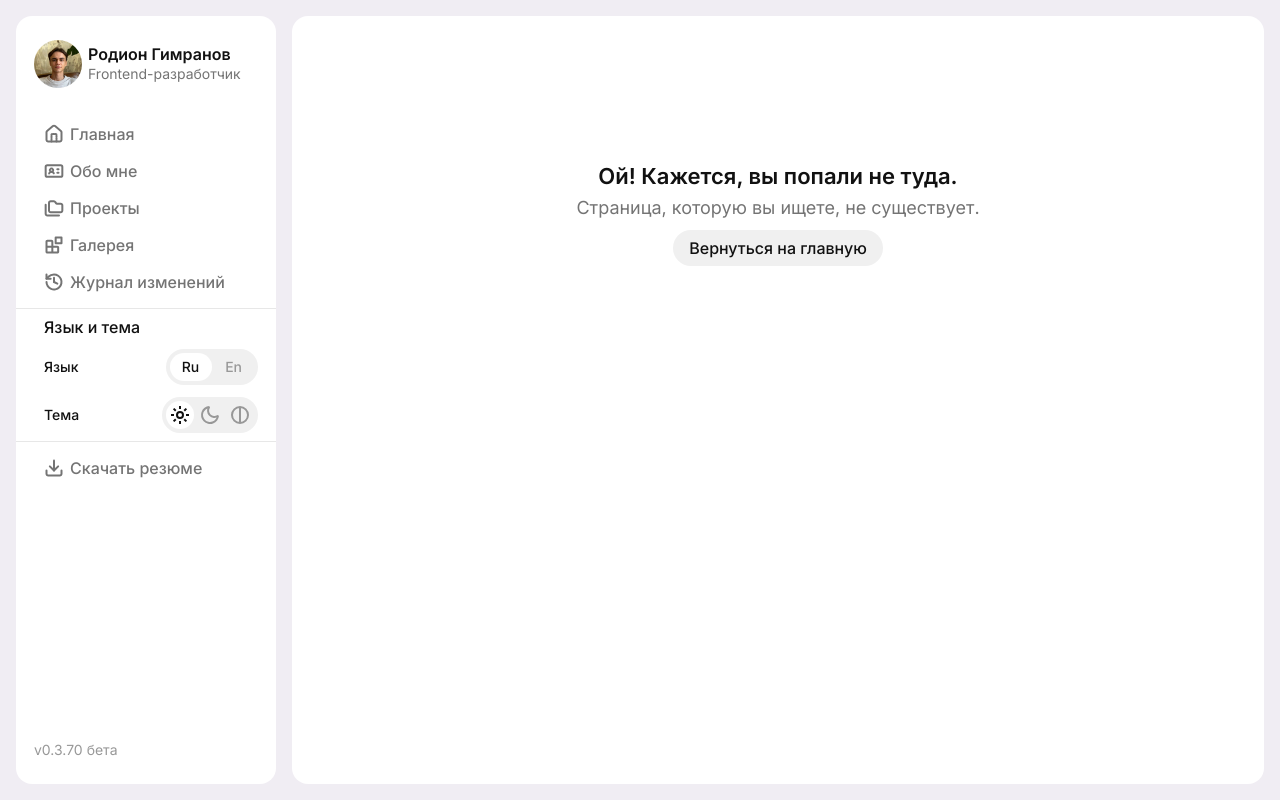
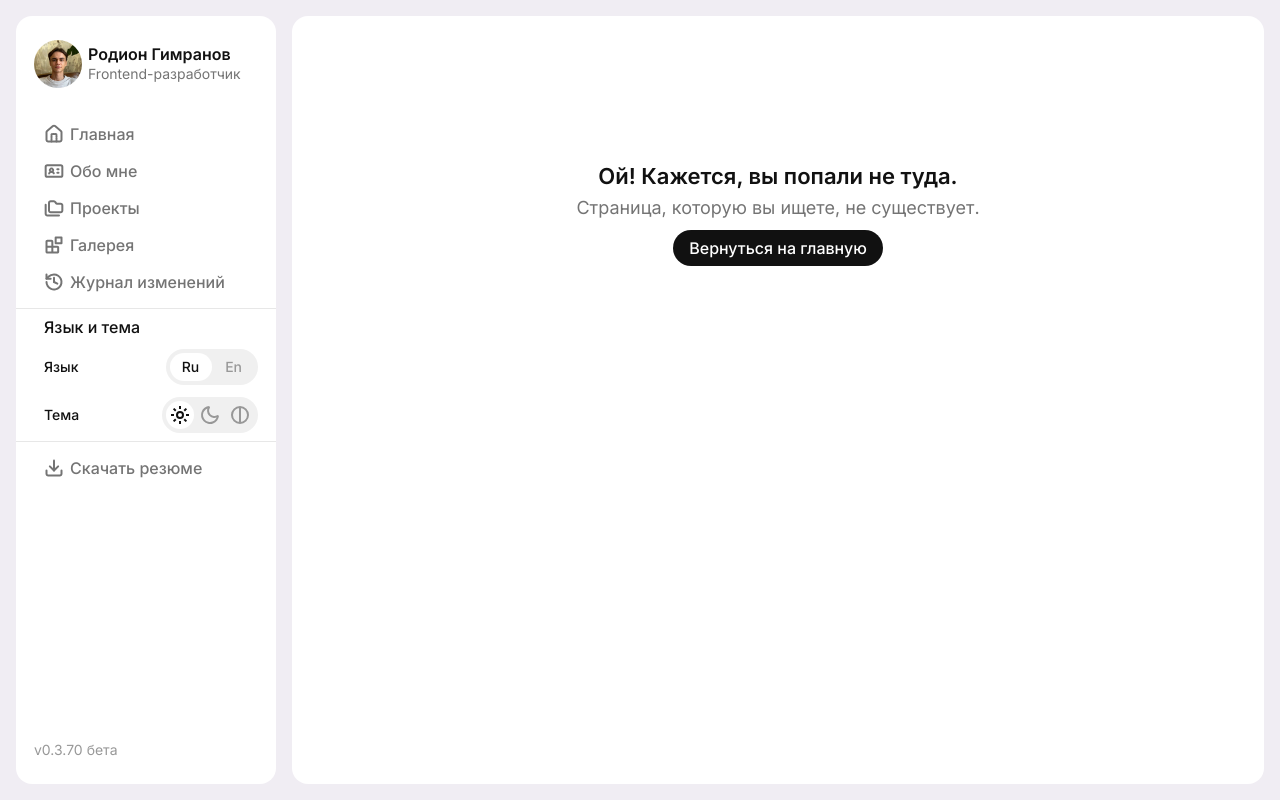
Before and after one commit to RodionGimranov/personal-site, a Vue app: page /#/Error in a window 1280 px wide. Built offline with nearby package versions, Linux system fonts and the light colour scheme.

Commit message:
feat: add new button variant

```diff
--- a/src/components/ui/Buttons/Button.vue
+++ b/src/components/ui/Buttons/Button.vue
@@ -45,6 +45,11 @@ const variants = {
         hoverBackgroundColor: "#4487FF",
         textColor: "#ffffff",
     },
+    "dark-v1": {
+        backgroundColor: "#111111",
+        hoverBackgroundColor: "#2E2E2E",
+        textColor: "#ffffff",
+    },
 };
 
 const buttonStyle = computed(() => {
```
